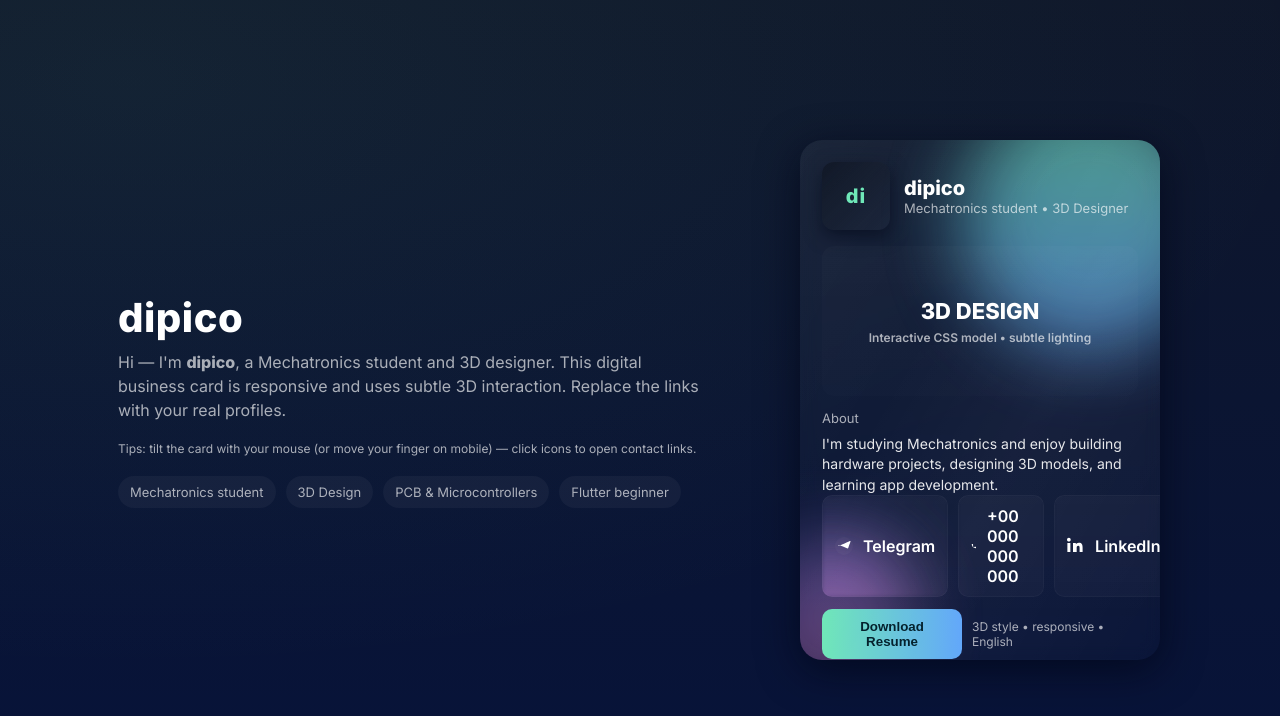
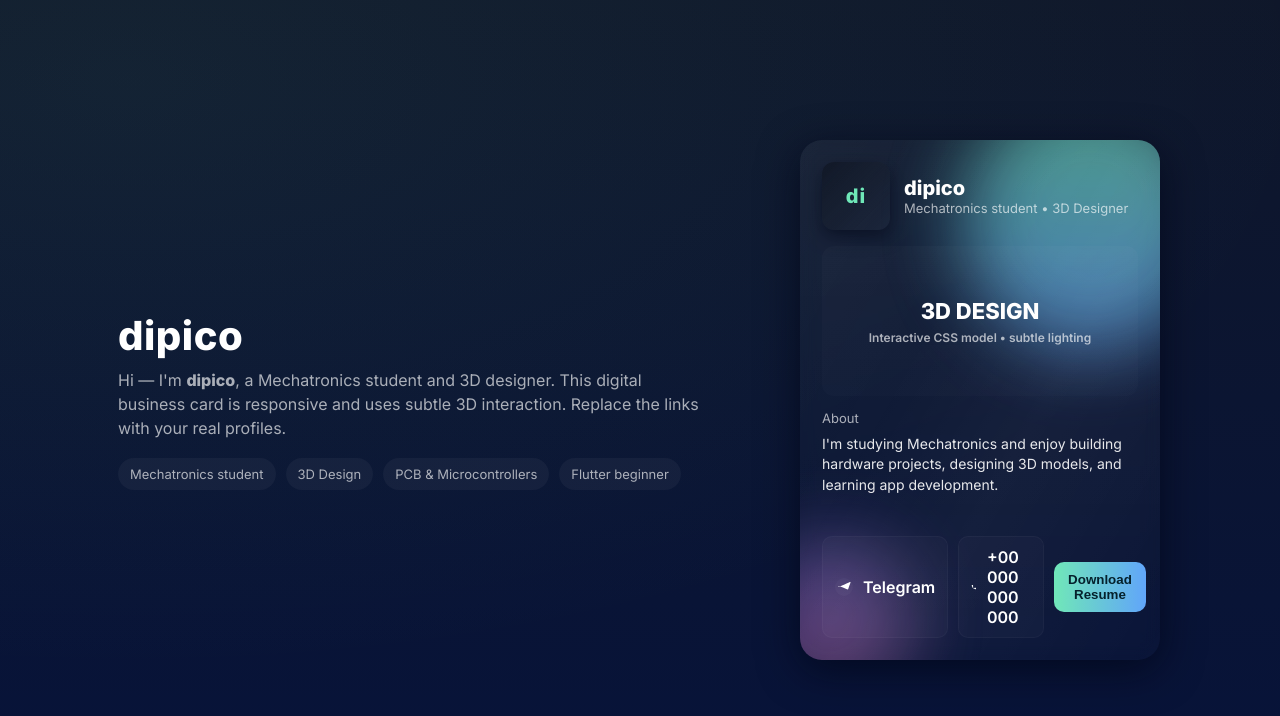
Before and after one commit to DIPICO/dipico.github.io, a plain HTML site: page index.html in a window 1280 px wide. Drawn offline with Linux system fonts and the light colour scheme.

Commit message:
Add files via upload

```diff
--- a/index.html
+++ b/index.html
@@ -82,7 +82,6 @@
     <div class="intro">
       <h1>dipico</h1>
       <p>Hi — I'm <strong>dipico</strong>, a Mechatronics student and 3D designer. This digital business card is responsive and uses subtle 3D interaction. Replace the links with your real profiles.</p>
-      <p class="small">Tips: tilt the card with your mouse (or move your finger on mobile) — click icons to open contact links.</p>
       <div style="margin-top:18px;display:flex;gap:10px;flex-wrap:wrap">
         <span class="pill">Mechatronics student</span>
         <span class="pill">3D Design</span>
@@ -137,26 +136,11 @@
                 +00 000 000 000
               </a>
 
-              <!-- LinkedIn -->
-              <a class="icon-btn" id="li" href="https://www.linkedin.com/in/yourprofile" target="_blank" rel="noopener noreferrer">
-                <svg viewBox="0 0 24 24" xmlns="http://www.w3.org/2000/svg" aria-hidden>
-                  <path fill="currentColor" d="M4.98 3.5C4.98 4.88 3.86 6 2.48 6S0 4.88 0 3.5 1.12 1 2.5 1 4.98 2.12 4.98 3.5zM.5 8h4v12h-4zM8 8h3.8v1.6h.1c.5-.9 1.9-1.9 3.9-1.9 4.2 0 5 2.8 5 6.4V20h-4v-5.4c0-1.3 0-3-1.8-3-1.8 0-2.1 1.4-2.1 2.9V20H8V8z"/>
-                </svg>
-                LinkedIn
-              </a>
 
-              <!-- GitHub -->
-              <a class="icon-btn" id="gh" href="https://github.com/yourusername" target="_blank" rel="noopener noreferrer">
-                <svg viewBox="0 0 24 24" xmlns="http://www.w3.org/2000/svg" aria-hidden>
-                  <path fill="currentColor" d="M12 .5C5.6.5.5 5.6.5 12c0 5.1 3.3 9.4 7.9 10.9.6.1.8-.2.8-.5v-2c-3.2.7-3.8-1.5-3.8-1.5-.5-1.2-1.2-1.6-1.2-1.6-1-.7.1-.7.1-.7 1.1.1 1.7 1.1 1.7 1.1 1 .1 1.6 1.5 1.6 1.5.9 1.6 2.4 1.1 3 .8.1-.7.4-1.1.7-1.4-2.6-.3-5.4-1.3-5.4-5.7 0-1.3.5-2.4 1.2-3.2-.1-.3-.5-1.7.1-3.5 0 0 1-.3 3.3 1.2 1-.3 2-.5 3-.5s2 .2 3 .5c2.3-1.6 3.3-1.2 3.3-1.2.6 1.8.2 3.2.1 3.5.8.8 1.2 1.9 1.2 3.2 0 4.4-2.8 5.4-5.4 5.7.4.3.7.9.7 1.8v2.6c0 .3.2.6.8.5 4.6-1.5 7.9-5.8 7.9-10.9C23.5 5.6 18.4.5 12 .5z"/>
-                </svg>
-                GitHub
-              </a>
-            </div>
+
 
             <div class="footer">
               <button class="download" id="dl">Download Resume</button>
-              <div class="small">3D style • responsive • English</div>
             </div>
           </div>
         </div>
```
